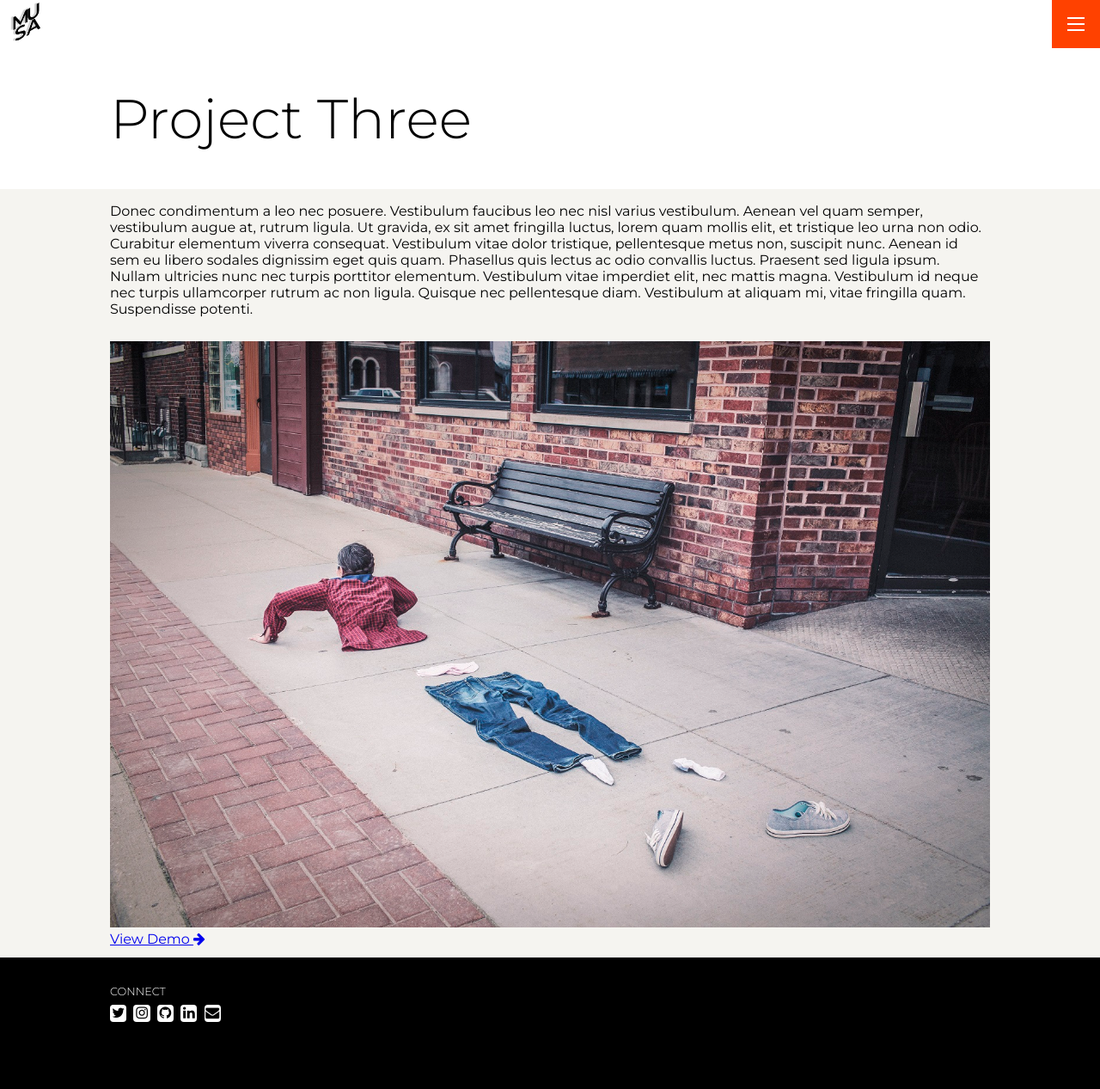
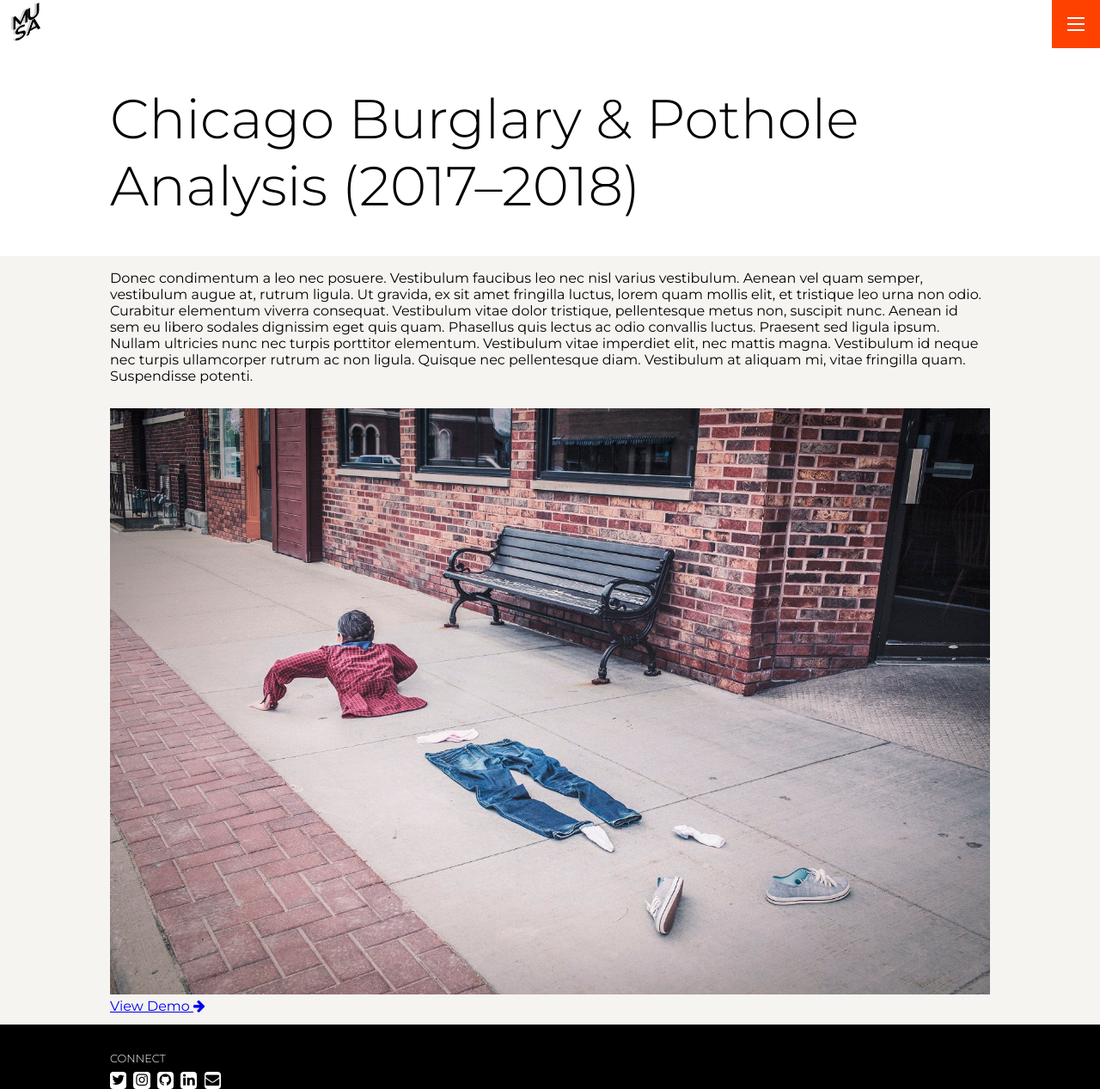
Before and after one commit to astauf03/portfolio, a Jekyll site: the page built from _projects/chicago-ppa.md, in a window 1280 px wide and 1267 px high. Shown: the whole window at 86% size. Built offline with Jekyll 4.4.1, drawn with Linux system fonts in a browser that asks for light colours.

Commit message:
Update project title and thumbnail for Chicago PPA

```diff
--- a/_projects/proj-3.md
+++ b/_projects/chicago-ppa.md
@@ -1,7 +1,7 @@
 ---
 layout: post
-title: 'Project Three'
-thumbnail: /assets/img/projects/proj-3/thumbnail.jpg
+title: 'Chicago Burglary & Pothole Analysis (2017–2018)'
+thumbnail: /assets/img/projects/chicago-ppa/thumbnail_chicago.jpg
 ---
 
 Donec condimentum a leo nec posuere. Vestibulum faucibus leo nec nisl varius vestibulum. Aenean vel quam semper, vestibulum augue at, rutrum ligula. Ut gravida, ex sit amet fringilla luctus, lorem quam mollis elit, et tristique leo urna non odio. Curabitur elementum viverra consequat. Vestibulum vitae dolor tristique, pellentesque metus non, suscipit nunc. Aenean id sem eu libero sodales dignissim eget quis quam. Phasellus quis lectus ac odio convallis luctus. Praesent sed ligula ipsum. Nullam ultricies nunc nec turpis porttitor elementum. Vestibulum vitae imperdiet elit, nec mattis magna. Vestibulum id neque nec turpis ullamcorper rutrum ac non ligula. Quisque nec pellentesque diam. Vestibulum at aliquam mi, vitae fringilla quam. Suspendisse potenti.
```
